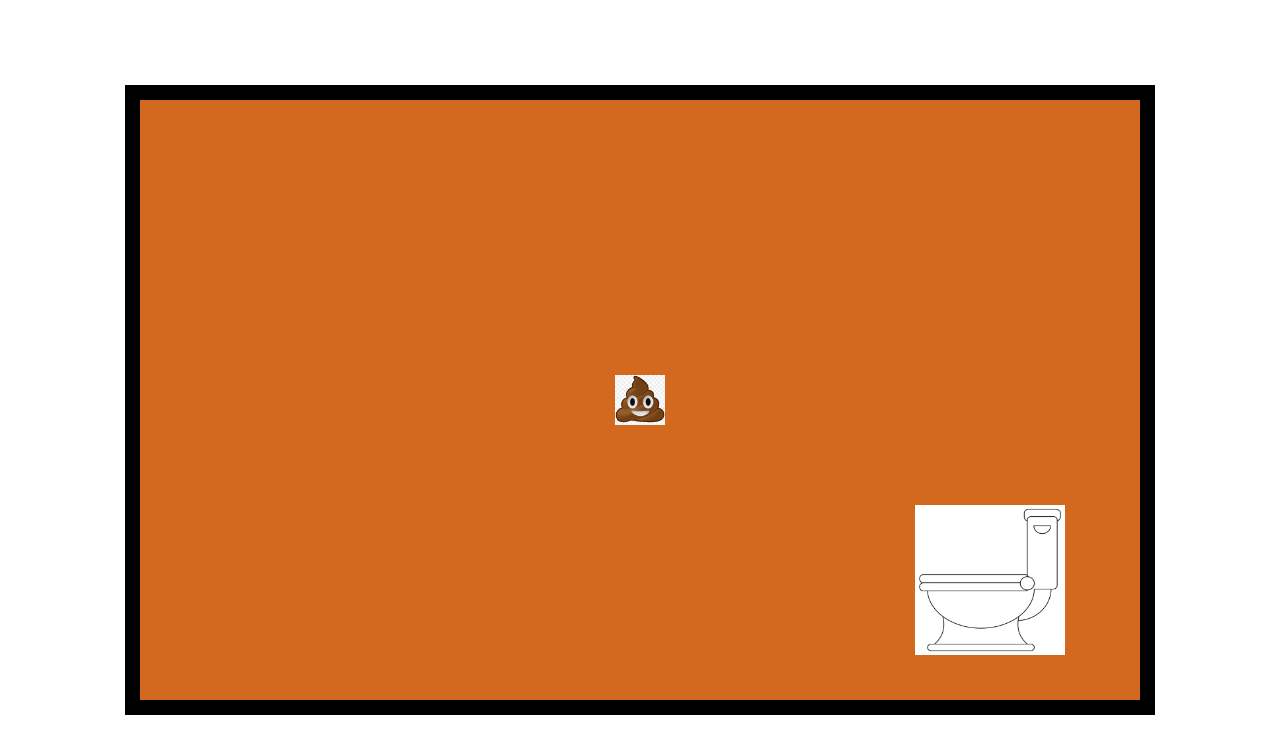
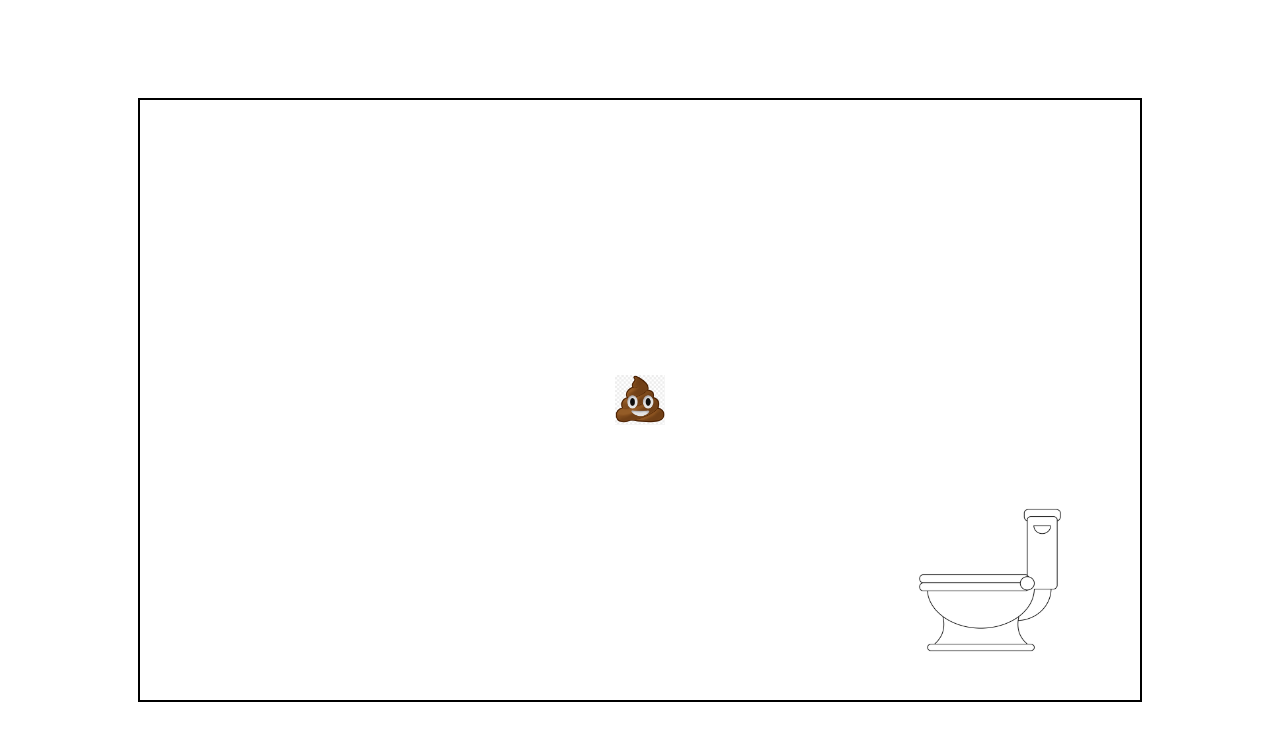
Before and after one commit to adamszydlak/kibelek, a plain HTML site: page index.html in a window 1280 px wide. Drawn offline with Linux system fonts and the light colour scheme.

Commit message:
Update index.html

```diff
--- a/index.html
+++ b/index.html
@@ -16,8 +16,7 @@
             position: relative;
             width: 1000px;
             height: 600px;
-            border: 15px solid black;
-            background-color:chocolate;
+            border: 2px solid black;
         }
         #image {
             position: absolute;
```
